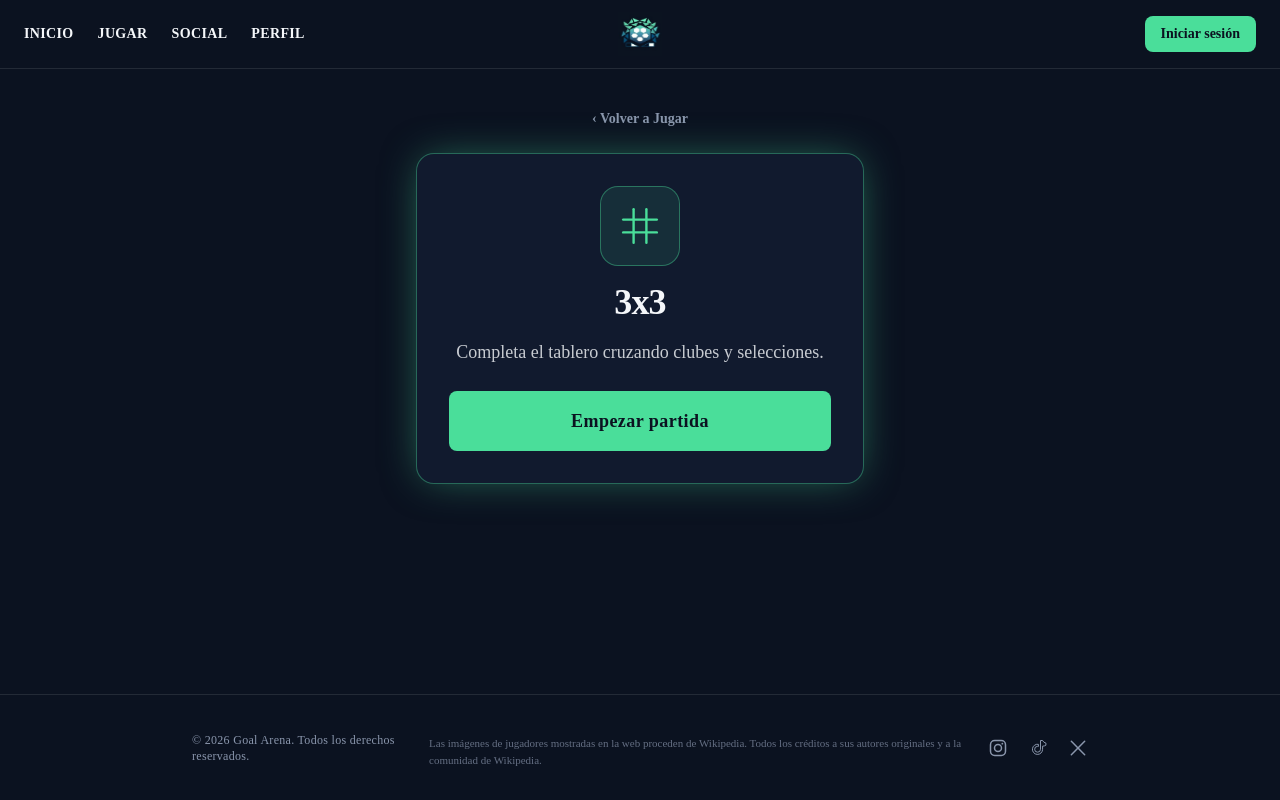
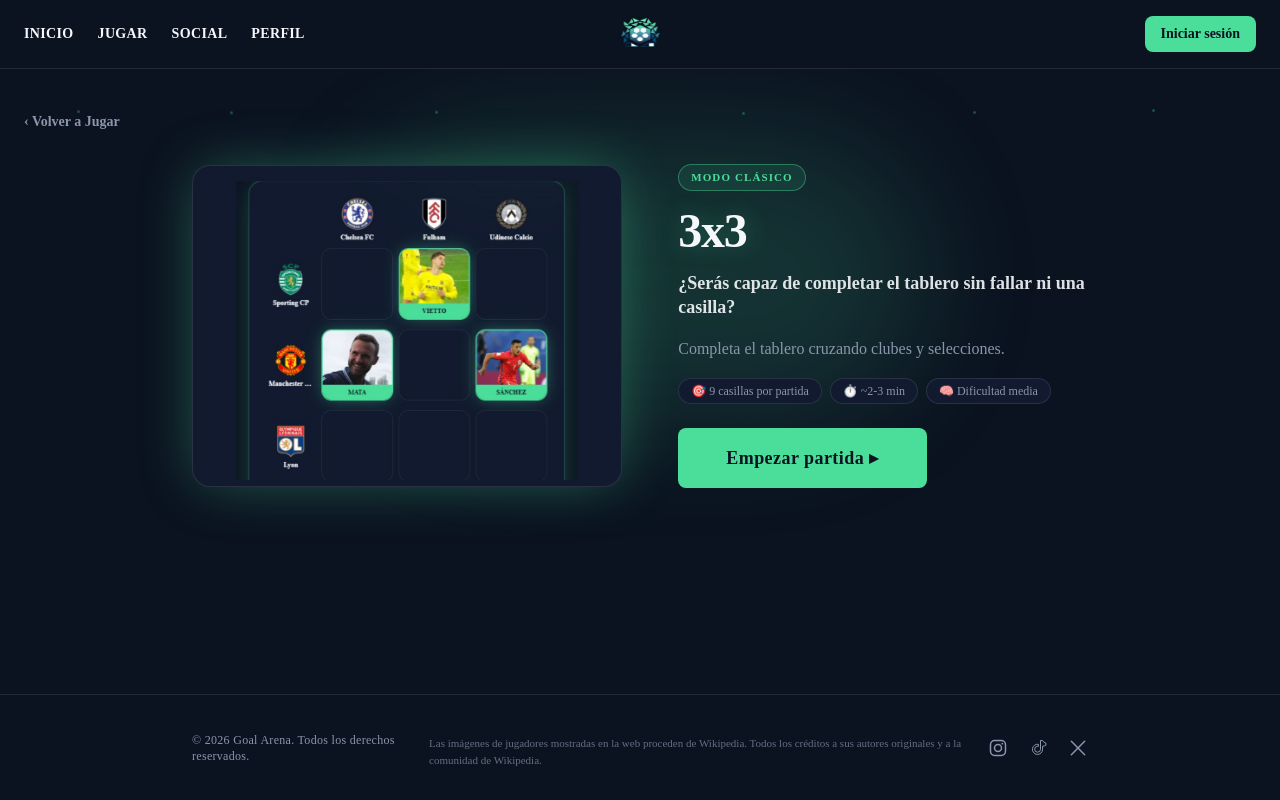
Before and after one commit to jonsson11/goal-arena, a Next.js app: page /jugar/grid in a window 1280 px wide. Built offline with nearby package versions, Linux system fonts and the light colour scheme; no server answers.

Commit message:
3x3 v5.0

```diff
--- a/scripts/listaEquiposElegibles.ts
+++ b/scripts/listaEquiposElegibles.ts
@@ -10,7 +10,7 @@ export const EQUIPOS_ELEGIBLES: string[] = [
   // --- LaLiga ---
   "Real Madrid CF",
   "Barcelona FC",
-  "Atletico Madrid",
+  "Club Atlético de Madrid",
   "Sevilla FC",
   "Real Betis",
   "Valencia CF",
--- a/src/app/globals.css
+++ b/src/app/globals.css
@@ -199,3 +199,46 @@
     animation: none;
   }
 }
+
+/* ------------------------------------------------------------
+   GameLauncher -- pantalla intermedia antes de cada minijuego.
+   Entrada escalonada de los bloques de texto/imagen + halo que
+   "respira" alrededor de la captura de pantalla.
+   ------------------------------------------------------------ */
+
+@keyframes launcher-entrada {
+  from {
+    opacity: 0;
+    transform: translateY(18px);
+  }
+  to {
+    opacity: 1;
+    transform: translateY(0);
+  }
+}
+
+.launcher-entrada {
+  animation: launcher-entrada 0.7s cubic-bezier(0.16, 1, 0.3, 1) both;
+  animation-delay: var(--retraso, 0s);
+}
+
+@keyframes launcher-halo-pulso {
+  0%,
+  100% {
+    box-shadow: 0 0 40px -10px var(--glow-color, rgba(74, 222, 154, 0.4));
+  }
+  50% {
+    box-shadow: 0 0 70px -6px var(--glow-color, rgba(74, 222, 154, 0.7));
+  }
+}
+
+.launcher-halo-pulso {
+  animation: launcher-halo-pulso 3.2s ease-in-out infinite;
+}
+
+@media (prefers-reduced-motion: reduce) {
+  .launcher-entrada,
+  .launcher-halo-pulso {
+    animation: none;
+  }
+}
--- a/src/features/games/shared/GameLauncher.tsx
+++ b/src/features/games/shared/GameLauncher.tsx
@@ -1,56 +1,219 @@
 "use client";
 
-import { useState, type ReactNode } from "react";
+import { useRef, useState, type CSSProperties, type MouseEvent, type ReactNode } from "react";
+import Image from "next/image";
 import Link from "next/link";
 import { JUEGOS } from "./juegos";
 import { GameButton } from "./GameButton";
-import { ICONO_BORDE_FONDO_POR_ACENTO, TEXTO_POR_ACENTO } from "./acento";
+import { COLOR_HEX_POR_ACENTO } from "./acento";
 
 type GameLauncherProps = {
   href: string;
   children: ReactNode;
 };
 
+// Partículas de fondo -- mismas posiciones fijas que en /jugar (Math.random()
+// no vale en Server Component; aquí tampoco hace falta, unas pocas quietas
+// ya dan el efecto). Aquí se tiñen del acento del juego en vez de ir
+// siempre en verde, para que la pantalla "hable" del juego que abres.
+const PARTICULAS = [
+  { left: "6%", delay: "0s" },
+  { left: "18%", delay: "3s" },
+  { left: "34%", delay: "1.5s" },
+  { left: "58%", delay: "4.5s" },
+  { left: "76%", delay: "2s" },
+  { left: "90%", delay: "5.5s" },
+];
+
+// Pequeño helper para poder fijar la variable CSS --retraso (usada por
+// .launcher-entrada en globals.css) desde un `style` normal de React sin
+// pelearse con el tipado de CSSProperties, que no conoce props custom.
+function conRetraso(segundos: number, extra: CSSProperties = {}): CSSProperties {
+  return { ["--retraso" as string]: `${segundos}s`, ...extra } as CSSProperties;
+}
+
 export function GameLauncher({ href, children }: GameLauncherProps) {
   const [empezado, setEmpezado] = useState(false);
   const juego = JUEGOS.find((j) => j.href === href)!;
-  const { Icono, nombre, descripcion, acento } = juego;
+  const { Icono, nombre, categoria, descripcion, acento, imagen, reto, stats } = juego;
 
   if (empezado) {
     return <>{children}</>;
   }
 
+  const colorAcento = COLOR_HEX_POR_ACENTO[acento];
+
   return (
-    <div className="flex flex-col items-center gap-6 px-6 pt-10 pb-10">
+    <div className="relative overflow-hidden px-6 pb-14 pt-8 sm:pt-10">
+      {PARTICULAS.map((p, i) => (
+        <span
+          key={i}
+          aria-hidden
+          className="particula-flotante pointer-events-none fixed h-[3px] w-[3px] rounded-full opacity-30"
+          style={{ left: p.left, animationDelay: p.delay, backgroundColor: colorAcento }}
+        />
+      ))}
+
+      <div
+        aria-hidden
+        className="pointer-events-none absolute left-1/2 top-16 h-72 w-[36rem] -translate-x-1/2 rounded-full blur-3xl motion-reduce:hidden"
+        style={{ backgroundColor: colorAcento, opacity: 0.16 }}
+      />
+
       <Link
         href="/jugar"
-        className="self-start text-sm font-semibold text-muted-foreground transition-colors hover:text-primary sm:self-center"
+        className="launcher-entrada relative z-10 mb-8 inline-block text-sm font-semibold text-muted-foreground transition-colors hover:text-primary"
+        style={conRetraso(0)}
       >
         ‹ Volver a Jugar
       </Link>
 
-      <div className="flex w-full max-w-md flex-col items-center gap-4 rounded-2xl border border-primary/40 bg-card p-8 text-center shadow-[0_0_40px_-8px_rgba(74,222,154,0.5)]">
-        <div
-          className={`flex h-20 w-20 items-center justify-center rounded-2xl border ${ICONO_BORDE_FONDO_POR_ACENTO[acento]}`}
+      <div className="relative z-10 mx-auto grid w-full max-w-4xl items-center gap-10 lg:grid-cols-[1.05fr_1fr] lg:gap-14">
+        <CapturaJuego
+          Icono={Icono}
+          nombre={nombre}
+          colorAcento={colorAcento}
+          imagen={imagen}
+        />
+
+        <div className="flex flex-col items-center gap-4 text-center lg:items-start lg:text-left">
+          <span
+            className="launcher-entrada rounded-full border px-3 py-1 text-[11px] font-bold uppercase tracking-widest"
+            style={conRetraso(0.05, {
+              borderColor: `${colorAcento}66`,
+              backgroundColor: `${colorAcento}1a`,
+              color: colorAcento,
+            })}
           >
-          <Icono className={`h-10 w-10 ${TEXTO_POR_ACENTO[acento]}`} />
-        </div>
+            {categoria}
+          </span>
 
-        <h1 className="text-3xl font-extrabold tracking-tight text-foreground sm:text-4xl">
+          <h1
+            className="launcher-entrada text-4xl font-extrabold tracking-tight text-foreground sm:text-5xl"
+            style={conRetraso(0.12, { textShadow: `0 0 24px ${colorAcento}55` })}
+          >
             {nombre}
           </h1>
 
-        <p className="text-base leading-relaxed text-foreground/80 sm:text-lg">
+          <p
+            className="launcher-entrada max-w-md text-lg font-semibold leading-snug text-foreground/90"
+            style={conRetraso(0.2)}
+          >
+            {reto}
+          </p>
+
+          <p
+            className="launcher-entrada max-w-md text-sm leading-relaxed text-muted-foreground sm:text-base"
+            style={conRetraso(0.28)}
+          >
             {descripcion}
           </p>
 
+          <div className="launcher-entrada flex flex-wrap justify-center gap-2 lg:justify-start" style={conRetraso(0.36)}>
+            {stats.map((dato) => (
+              <span
+                key={dato}
+                className="rounded-full border border-border bg-card px-3 py-1 text-xs font-medium text-muted-foreground"
+              >
+                {dato}
+              </span>
+            ))}
+          </div>
+
           <GameButton
             onClick={() => setEmpezado(true)}
-          className="mt-2 w-full py-4 font-heading text-lg font-bold tracking-wide"
+            className="launcher-entrada mt-2 w-full py-4 font-heading text-lg font-bold tracking-wide sm:w-auto sm:px-12"
+            style={conRetraso(0.44)}
           >
-          Empezar partida
+            Empezar partida ▸
           </GameButton>
+        </div>
       </div>
     </div>
   );
 }
+
+// Captura de pantalla del juego (o, si todavía no hay una, un mockup
+// estilizado con el icono) con un ligero efecto "tilt" 3D al mover el
+// ratón por encima -- da sensación de tarjeta física, en línea con el
+// flip-card de JuegoCromo.tsx en /jugar. En móvil el ratón no existe, así
+// que simplemente se queda plano (no hace falta gesto táctil equivalente).
+function CapturaJuego({
+  Icono,
+  nombre,
+  colorAcento,
+  imagen,
+}: {
+  Icono: (typeof JUEGOS)[number]["Icono"];
+  nombre: string;
+  colorAcento: string;
+  imagen?: string;
+}) {
+  const marcoRef = useRef<HTMLDivElement>(null);
+  const [inclinacion, setInclinacion] = useState({ x: 0, y: 0 });
+
+  function manejarMovimiento(e: MouseEvent<HTMLDivElement>) {
+    const marco = marcoRef.current;
+    if (!marco) return;
+    const rect = marco.getBoundingClientRect();
+    const x = (e.clientX - rect.left) / rect.width - 0.5;
+    const y = (e.clientY - rect.top) / rect.height - 0.5;
+    setInclinacion({ x, y });
+  }
+
+  function resetear() {
+    setInclinacion({ x: 0, y: 0 });
+  }
+
+  return (
+    <div
+      ref={marcoRef}
+      onMouseMove={manejarMovimiento}
+      onMouseLeave={resetear}
+      className="launcher-entrada launcher-halo-pulso relative mx-auto aspect-[4/3] w-full max-w-md rounded-2xl border border-border bg-card p-1.5 [perspective:1000px]"
+      style={conRetraso(0, { ["--glow-color" as string]: `${colorAcento}66` } as CSSProperties)}
+    >
+      <div
+        className="relative h-full w-full overflow-hidden rounded-xl transition-transform duration-200 ease-out [transform-style:preserve-3d]"
+        style={{
+          transform: `rotateX(${(-inclinacion.y * 8).toFixed(2)}deg) rotateY(${(inclinacion.x * 8).toFixed(2)}deg)`,
+        }}
+      >
+        {imagen ? (
+          <Image
+            src={imagen}
+            alt={`Vista previa de ${nombre}`}
+            fill
+            className="object-cover"
+            sizes="(min-width: 1024px) 480px, 90vw"
+            priority
+          />
+        ) : (
+          <div className="flex h-full w-full flex-col" style={{ borderColor: `${colorAcento}40` }}>
+            {/* Barra tipo "ventana" -- da la lectura de "esto es una captura",
+                aunque de momento sea un mockup a falta de la real. */}
+            <div className="flex items-center gap-1.5 border-b border-border bg-muted/40 px-3 py-2.5">
+              <span className="h-2.5 w-2.5 rounded-full bg-destructive/70" />
+              <span className="h-2.5 w-2.5 rounded-full bg-[#D4AF37]/70" />
+              <span className="h-2.5 w-2.5 rounded-full bg-primary/70" />
+            </div>
+            <div
+              className="relative flex flex-1 items-center justify-center"
+              style={{
+                backgroundImage: `radial-gradient(circle at 1px 1px, ${colorAcento}33 1px, transparent 0)`,
+                backgroundSize: "18px 18px",
+              }}
+            >
+              <div
+                className="flex h-24 w-24 items-center justify-center rounded-2xl"
+                style={{ backgroundColor: `${colorAcento}22`, color: colorAcento }}
+              >
+                <Icono className="h-12 w-12" />
+              </div>
+            </div>
+          </div>
+        )}
+      </div>
+    </div>
+  );
+}
--- a/src/features/games/shared/acento.ts
+++ b/src/features/games/shared/acento.ts
@@ -19,6 +19,16 @@ export type Acento = "primary" | "secondary" | "gold";
 // clase completo tal cual aparece escrito -- si se construye la clase
 // concatenando variables, Tailwind no la detecta y no genera el CSS, y el
 // color simplemente no se aplica (falla en silencio, sin error).
+
+// Valor hex "en crudo" de cada acento, para sitios donde hace falta un color
+// de verdad en JS/inline style (glows dinámicos, canvas, partículas con color
+// por juego...) en vez de una clase Tailwind. Usado por primera vez en
+// GameLauncher.tsx (halo + partículas + fondo del mockup de captura).
+export const COLOR_HEX_POR_ACENTO: Record<Acento, string> = {
+  primary: "#4ADE9A",
+  secondary: "#1D7A9C",
+  gold: "#D4AF37",
+};
 
 export const TEXTO_POR_ACENTO: Record<Acento, string> = {
   primary: "text-primary",
--- a/src/features/games/shared/juegos.ts
+++ b/src/features/games/shared/juegos.ts
@@ -26,6 +26,18 @@ export type JuegoInfo = {
   Icono: typeof GridIcon;
   acento: Acento;
   etiqueta?: EtiquetaJuego;
+  // Usados por GameLauncher.tsx (pantalla intermedia antes de cada juego):
+  // `reto` es una frase corta a modo de desafío/gancho (más punchy que
+  // `descripcion`, que se queda como texto explicativo de apoyo). `stats`
+  // son 2-3 datos rápidos y honestos sobre el juego (nada de cifras
+  // inventadas de "gente jugando ahora" -- eso ya está marcado como
+  // placeholder en JuegoTicker, aquí no se repite ese patrón).
+  reto: string;
+  stats: string[];
+  // Ruta en /public a una captura de pantalla real del juego (recomendado
+  // 4:3, ej. 960x720). Si no hay captura todavía, GameLauncher cae a un
+  // mockup estilizado con el icono del juego -- no revienta sin imagen.
+  imagen?: string;
 };
 
 export const JUEGOS: JuegoInfo[] = [
@@ -37,6 +49,9 @@ export const JUEGOS: JuegoInfo[] = [
     Icono: GridIcon,
     acento: "primary",
     etiqueta: "HOT",
+    reto: "¿Serás capaz de completar el tablero sin fallar ni una casilla?",
+    stats: ["🎯 9 casillas por partida", "⏱️ ~2-3 min", "🧠 Dificultad media"],
+    imagen: "/capturas/3x32.jpg"
   },
   {
     href: "/jugar/higher-lower",
@@ -46,6 +61,8 @@ export const JUEGOS: JuegoInfo[] = [
     Icono: HigherLowerIcon,
     acento: "secondary",
     etiqueta: "BETA",
+    reto: "Un fallo y la racha se acaba. ¿Hasta dónde puedes llegar?",
+    stats: ["🔥 Racha infinita", "⏱️ Ronda exprés", "🧠 Dificultad progresiva"],
   },
   {
     href: "/jugar/top10",
@@ -55,5 +72,7 @@ export const JUEGOS: JuegoInfo[] = [
     Icono: PodiumIcon,
     acento: "gold",
     etiqueta: "NEW",
+    reto: "Diez nombres, sin pistas de más. ¿Cuántos aciertas a la primera?",
+    stats: ["🏆 10 nombres por ranking", "⏱️ ~3-5 min", "🧠 Dificultad alta"],
   },
 ];
```
Also changed, not shown: src/features/games/grid/GridBoard.tsx (+9 -1 lines), public/capturas/3x32.jpg (added). Lines whose indentation alone changed are shown as unchanged.
